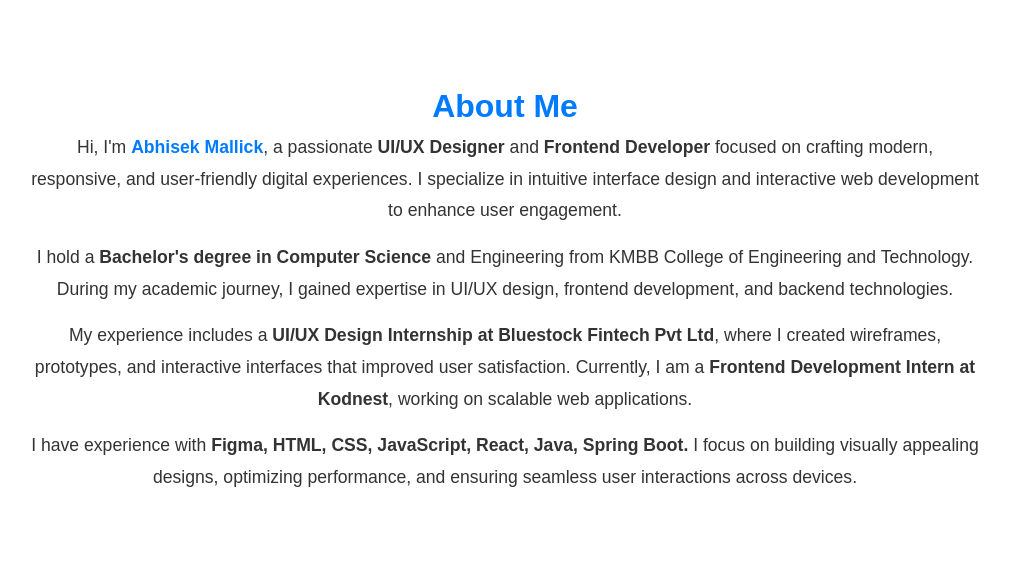
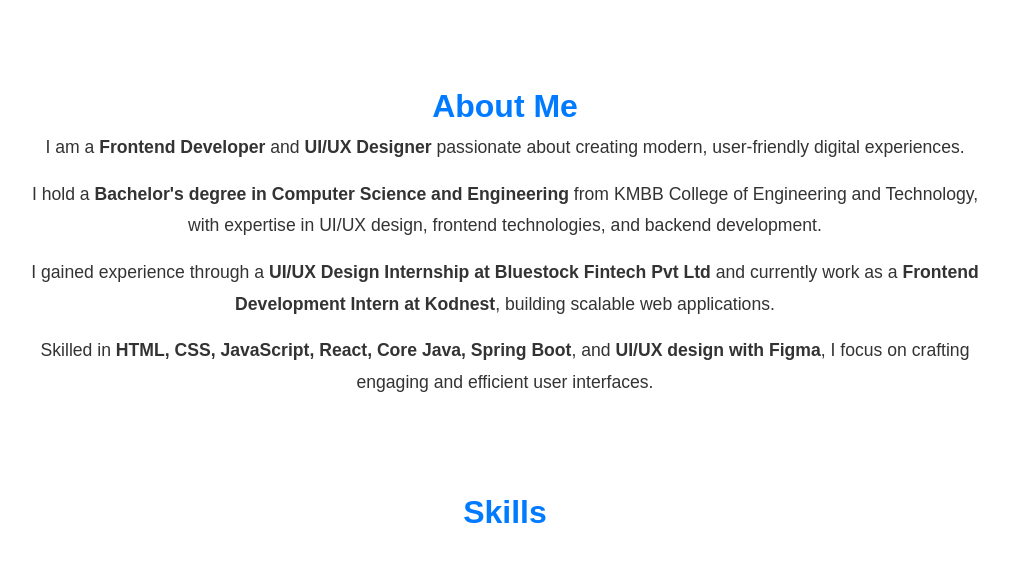
Before and after one commit to Abhisekpapun7/portfolio_website_abhisek, a website: page index.html in a window 1280 px wide. Shown: the part 820-1406 px from the top of the page, without its empty margins (135-1145 px from the left). Drawn offline with nearby package versions, Linux system fonts and the light colour scheme.

Commit message:
Updated About section in portfolio

```diff
--- a/index.html
+++ b/index.html
@@ -35,7 +35,7 @@
             <h1 class="fade-in">Hi, I'm <span class="animated-name"></span></h1>
             <h2 class="fade-in">Frontend Developer & UI/UX Designer</h2>
             <p class="fade-in">I craft modern, responsive, and user-centric designs while building seamless web solutions with frontend technologies and Java backend.</p>
-            <a href="images/my_resume.pdf" class="cta-button fade-in" download="Abhisek_Mallick_Resume.pdf">My Resume</a>
+            <a href="images/Abhisek_updated _Mar_Resume.pdf" class="cta-button fade-in" download="Abhisek_Mallick_Resume.pdf">My Resume</a>
         </div>
         <img src="images/Hero_img.png" alt="Hero Image" class="hero-image fade-in">
     </section>
@@ -46,24 +46,22 @@
     <div class="about-content fade-in">
         <h2>About Me</h2>
         <p>
-            Hi, I'm <span class="highlight">Abhisek Mallick</span>, a passionate <strong>UI/UX Designer</strong> and <strong>Frontend Developer</strong>
-            focused on crafting modern, responsive, and user-friendly digital experiences. I specialize in intuitive
-            interface design and interactive web development to enhance user engagement.
+            I am a <strong>Frontend Developer</strong> and <strong>UI/UX Designer</strong> passionate about creating modern,
+            user-friendly digital experiences.
         </p>
         <p>
-            I hold a <strong>Bachelor's degree in Computer Science</strong> and Engineering from KMBB College of Engineering and Technology.
-            During my academic journey, I gained expertise in UI/UX design, frontend development, and backend technologies.
+            I hold a <strong>Bachelor's degree in Computer Science and Engineering</strong> from KMBB College of Engineering and Technology,
+            with expertise in UI/UX design, frontend technologies, and backend development.
         </p>
         <p>
-            My experience includes a <strong>UI/UX Design Internship at Bluestock Fintech Pvt Ltd</strong>, where I created wireframes,
-            prototypes, and interactive interfaces that improved user satisfaction. Currently, I am a <strong>Frontend Development
-            Intern at Kodnest</strong>, working on scalable web applications.
+            I gained experience through a <strong>UI/UX Design Internship at Bluestock Fintech Pvt Ltd</strong> and currently work as a
+            <strong>Frontend Development Intern at Kodnest</strong>, building scalable web applications.
         </p>
         <p>
-            I have experience with <strong>Figma, HTML, CSS, JavaScript, React, Java, Spring Boot.</strong>
-            I focus on building visually appealing designs, optimizing performance, and ensuring seamless user interactions
-            across devices.
+            Skilled in <strong>HTML, CSS, JavaScript, React, Core Java, Spring Boot</strong>, and <strong>UI/UX design with Figma</strong>,
+            I focus on crafting engaging and efficient user interfaces.
         </p>
+
     </div>
 </section>
 
```
Also changed, not shown: 2 other files.
